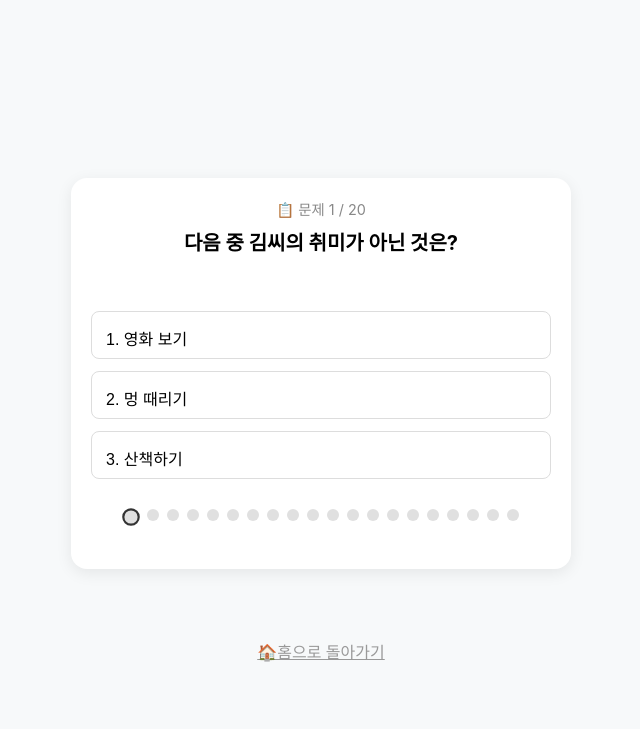
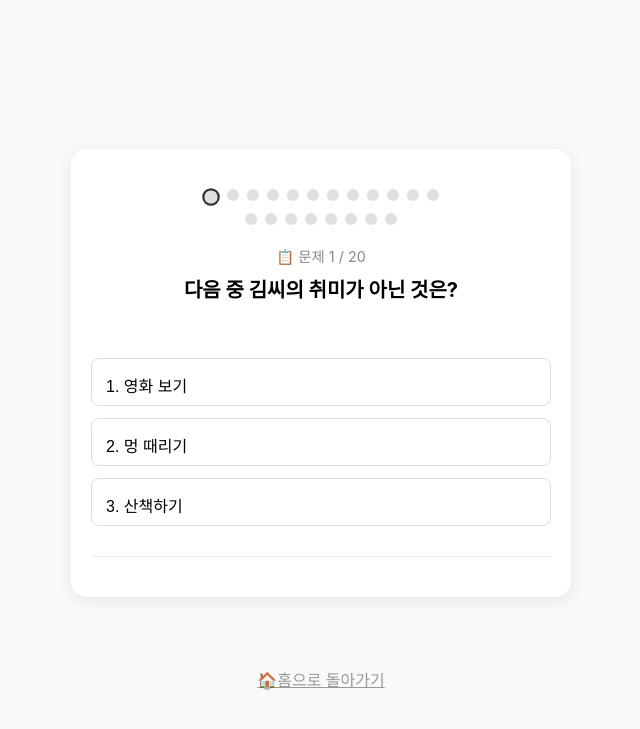
Before and after one commit to banana2990/2026bday, a Flask app: page /quiz/start in a window 1280 px wide. Shown: the top 729 px of the page, without its empty margins (319-959 px from the left). Run offline with Flask 3, Linux system fonts and the light colour scheme; the visitor is signed in with stand-in values (Sample User, id 1); data that the repository does not hold is empty.

Commit message:
20260621 퀴즈 선택화면 화면 구조 수정

```diff
--- a/static/css/quiz.css
+++ b/static/css/quiz.css
@@ -9,10 +9,22 @@
 .option-btn:hover { background: #f1f3f5; }
 .option-btn.selected { background: #6B8E23; color: white; border-color: #6B8E23; font-weight: bold; }
 
-.dots-container { display: flex; justify-content: center; flex-wrap: wrap; gap: 8px; margin-bottom: 24px; }
+/* 10개씩 2줄 정렬 */
+.dots-container {
+    display: flex;
+    justify-content: center;
+    flex-wrap: wrap;
+    gap: 8px;
+    margin: 20px auto;
+    max-width: 250px; /* 10개 기준 폭 제어 */
+}
 .dot { width: 12px; height: 12px; border-radius: 50%; background: #e0e0e0; cursor: pointer; transition: all 0.2s; }
 .dot.active { border: 2px solid #333; transform: scale(1.1); }
 .dot.marked { background: #6B8E23; }
+
+/* 영역 분리 */
+.quiz-section { margin-bottom: 20px; }
+.submit-section { margin-top: 30px; border-top: 1px solid #eee; padding-top: 20px; }
 
 .btn-submit-quiz {
     width: 100%; height: 50px; background-color: #2e7d32; color: white;
--- a/templates/quiz.html
+++ b/templates/quiz.html
@@ -10,15 +10,20 @@
 <body>
 
 <div class="card quiz-container">
+  <div class="dots-container" id="dots-container"></div>
+
+  <div class="quiz-section">
     <div id="quiz-progress-text" style="font-size: 0.9rem; color: #888; margin-bottom: 8px;">📋 문제 1 / 20</div>
     <div id="question-text" class="question-box">문제를 불러오는 중입니다...</div>
     <div class="options-group" id="options-container"></div>
-  <div class="dots-container" id="dots-container"></div>
+  </div>
 
+  <div class="submit-section">
     <form id="quiz-form" action="/submit-quiz" method="POST">
       <input type="hidden" name="answers" id="answers-hidden-input">
       <button type="submit" id="submit-quiz-btn" class="btn-submit-quiz">🎯 최종 결과 제출하기</button>
     </form>
+  </div>
 </div>
 
 <a href="/" class="link-back" style="margin-top: 30px; display: inline-block; width:100%; text-align:center;">🏠홈으로 돌아가기</a>
```
Lines whose indentation alone changed are shown as unchanged.
